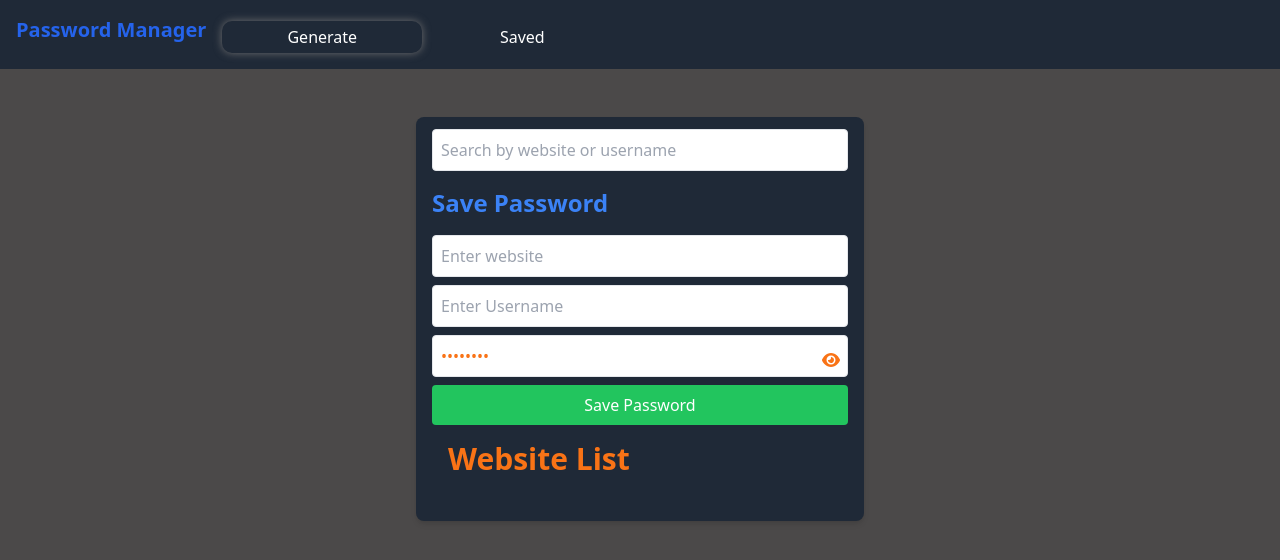
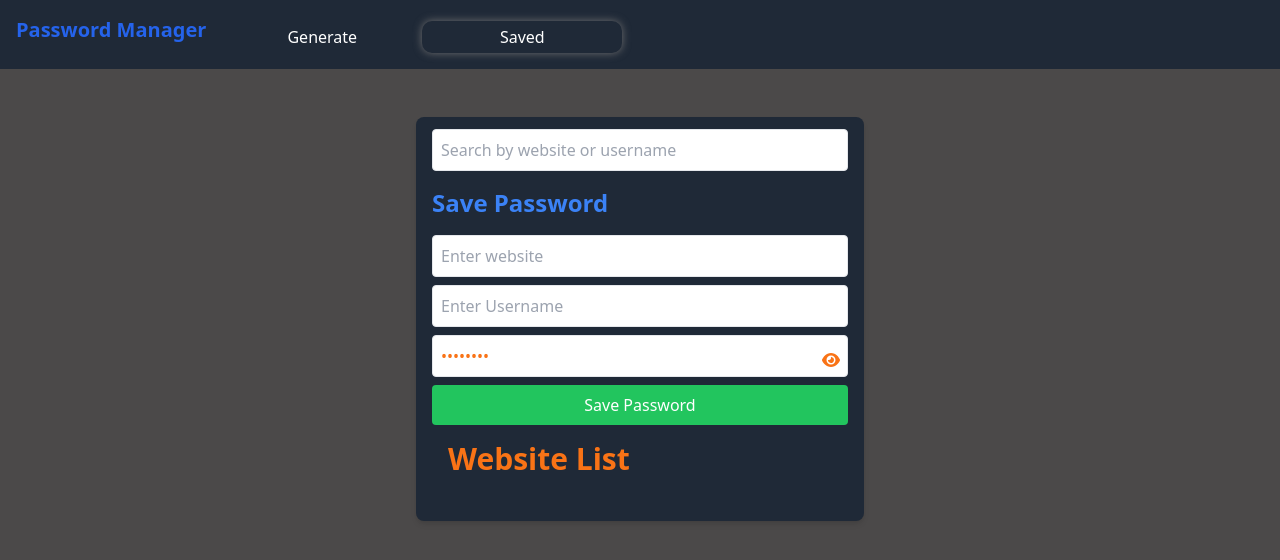
Before and after one commit to IskenderDev/Password, a React (Vite) app: page /saved-passwords in a window 1280 px wide. Shown: the top 560 px of the page. Built offline with nearby package versions, Linux system fonts and the light colour scheme.

Commit message:
Use NavLink for navigation

```diff
--- a/src/App.jsx
+++ b/src/App.jsx
@@ -1,22 +1,15 @@
-import React from 'react'
 import {
   BrowserRouter as Router,
   Route,
-  Link,
+  NavLink,
   Routes,
   Navigate,
 } from 'react-router-dom'
 import GeneratePassword from './Components/GeneratePassword'
 import SavedPasswords from './Components/SavedPasswords'
-import { useState } from 'react'
 import './Components/Nav.css'
 
 const App = () => {
-  const [currentPage, setCurrentPage] = useState('/generate-password')
-
-  const handleNavItemClick = (page) => {
-    setCurrentPage(page)
-  }
 
   return (
     <Router>
@@ -26,22 +19,22 @@ const App = () => {
           <h1 className='text-xl font-bold mr-4 text-blue-600'>
             Password Manager
           </h1>
-          <div
-            className={` ${
-              currentPage === '/generate-password' ? 'activenav' : ''
-            } navbar__li-box inline`}
-            onClick={() => handleNavItemClick('/generate-password')}
+          <NavLink
+            to='/generate-password'
+            className={({ isActive }) =>
+              isActive ? 'activenav navbar__li-box inline' : 'navbar__li-box inline'
+            }
           >
-            <Link to='/generate-password'>Generate</Link>
-          </div>
-          <div
-            className={` ${
-              currentPage === '/saved-passwords' ? 'activenav' : ''
-            } navbar__li-box inline`}
-            onClick={() => handleNavItemClick('/saved-passwords')}
+            Generate
+          </NavLink>
+          <NavLink
+            to='/saved-passwords'
+            className={({ isActive }) =>
+              isActive ? 'activenav navbar__li-box inline' : 'navbar__li-box inline'
+            }
           >
-            <Link to='/saved-passwords'>Saved</Link>
-          </div>
+            Saved
+          </NavLink>
         </nav>
 
         {/* Main Content */}
--- a/src/Components/Nav.css
+++ b/src/Components/Nav.css
@@ -1,12 +1,12 @@
 .activenav {
-  display: flex;
+  display: inline-flex;
   box-shadow: 0 0 0.5rem #6f6f70;
   border-radius: 10px;
 }
 
 .navbar__li-box {
   width: 200px;
-  display: flex;
+  display: inline-flex;
   height: 32px;
   padding: 4px;
   text-align: center;
```
